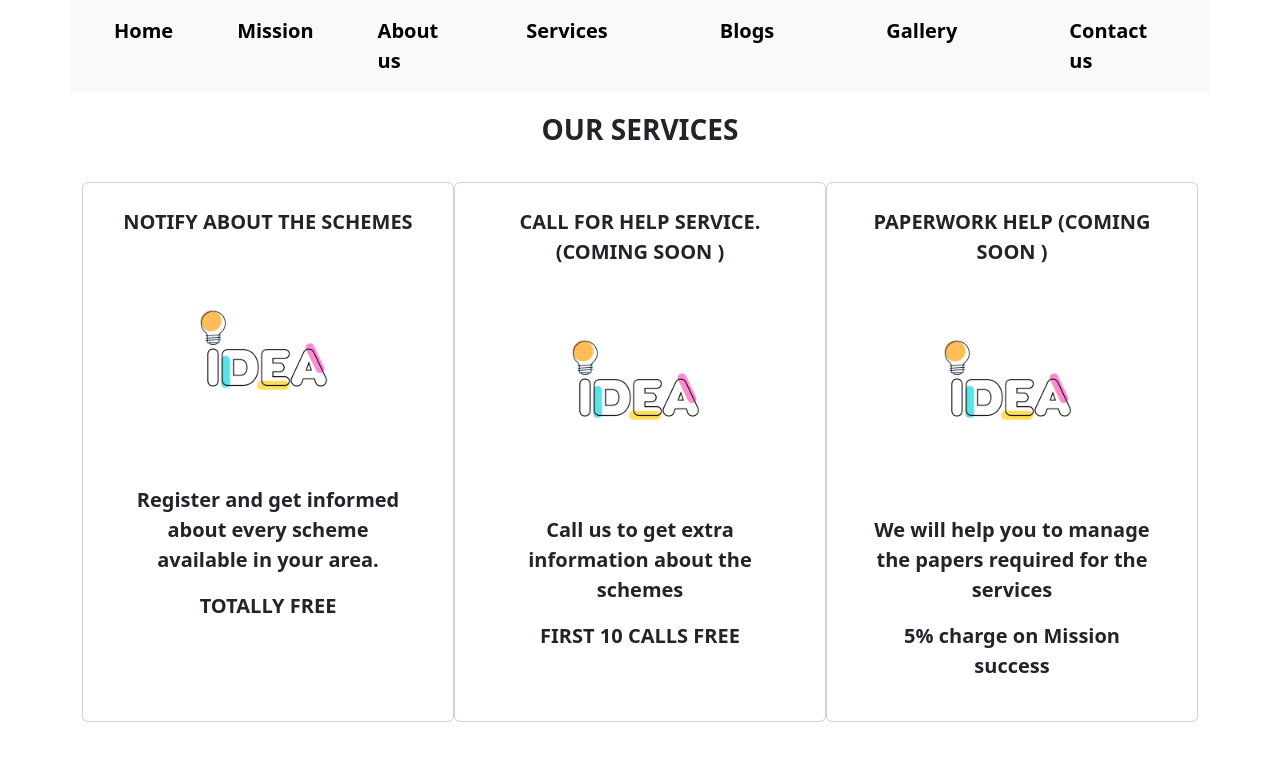
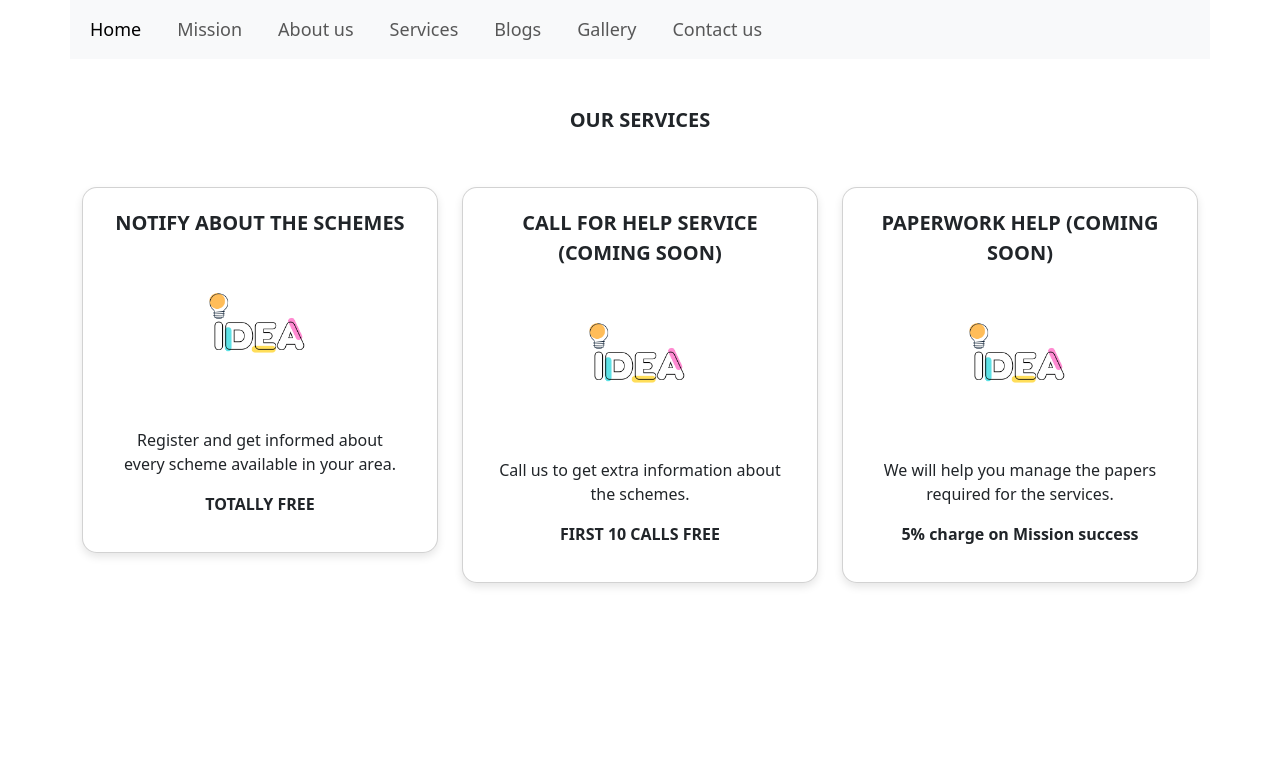
Before and after one commit to Ankit0200/Agri_concept, a Django app: page /accounts/services/ in a window 1280 px wide. Shown: the top 761 px of the page. Run offline with Django 5.2, Linux system fonts and the light colour scheme.

Commit message:
something added

```diff
--- a/templates/Accounts/services.html
+++ b/templates/Accounts/services.html
@@ -1,104 +1,135 @@
 {% extends 'base.html' %}
 {% load static %}
-{% block title %}Services {% endblock %}
+{% block title %}Services{% endblock %}
 {% block style %}
     <link rel="stylesheet" href="{% static 'style.css' %}">
+    <style>
+        .navbar-custom {
+            background-color: #f8f9fa;
+        }
+        .nav-link-custom {
+            margin-right: 20px;
+            font-size: 18px;
+            font-weight: 500;
+        }
+        .card-custom {
+            margin-top: 20px;
+            margin-bottom: 20px;
+            padding: 20px;
+            border-radius: 15px;
+            box-shadow: 0 4px 8px rgba(0, 0, 0, 0.1);
+        }
+        .card-img-custom {
+            height: 150px;
+            width: 150px;
+        }
+        .card-title-custom {
+            font-size: 20px;
+            font-weight: bold;
+        }
+        .card-text-custom {
+            font-size: 16px;
+        }
+        .container-custom {
+            margin-top: 30px;
+        }
+    </style>
 {% endblock %}
 
 {% block body %}
-
-    <body>
-    <div class="container upper p-0">
-        <nav class="navbar navbar-expand-lg bg-body-tertiary upper" style="background-color: white">
-            <div class="container-fluid upper">
+<body>
+    <div class="container p-0">
+        <nav class="navbar navbar-expand-lg navbar-light navbar-custom">
+            <div class="container-fluid">
                 <button class="navbar-toggler" type="button" data-bs-toggle="collapse"
-                        data-bs-target="#navbarTogglerDemo01"
-                        aria-controls="navbarTogglerDemo01" aria-expanded="false" aria-label="Toggle navigation">
+                        data-bs-target="#navbarTogglerDemo01" aria-controls="navbarTogglerDemo01"
+                        aria-expanded="false" aria-label="Toggle navigation">
                     <span class="navbar-toggler-icon"></span>
                 </button>
-                <div class="collapse navbar-collapse upper" id="navbarTogglerDemo01">
-                    <ul class="navbar-nav me-auto mb-2 mb-lg-0 upper">
+                <div class="collapse navbar-collapse" id="navbarTogglerDemo01">
+                    <ul class="navbar-nav me-auto mb-2 mb-lg-0">
                         <li class="nav-item">
-                            <a class="nav-link active mx-4" aria-current="page" href="#">Home</a>
+                            <a class="nav-link nav-link-custom active" aria-current="page" href="#">Home</a>
                         </li>
                         <li class="nav-item">
-                            <a class="nav-link active mx-4" aria-current="page" href="#">Mission</a>
+                            <a class="nav-link nav-link-custom" href="#">Mission</a>
                         </li>
                         <li class="nav-item">
-                            <a class="nav-link active mx-4" aria-current="page" href="#">About us</a>
+                            <a class="nav-link nav-link-custom" href="#">About us</a>
                         </li>
                         <li class="nav-item">
-                            <a class="nav-link active mx-5" aria-current="page" href="#">Services</a>
-                        </li>
-
-                        <li class="nav-item">
-                            <a class="nav-link active mx-5 ms-5" aria-current="page" href="#">Blogs</a>
+                            <a class="nav-link nav-link-custom" href="#">Services</a>
                         </li>
                         <li class="nav-item">
-                            <a class="nav-link active mx-5" aria-current="page" href="#"> Gallery </a>
+                            <a class="nav-link nav-link-custom" href="#">Blogs</a>
                         </li>
                         <li class="nav-item">
-                            <a class="nav-link active mx-5" aria-current="page" href="#">Contact us</a>
+                            <a class="nav-link nav-link-custom" href="#">Gallery</a>
+                        </li>
+                        <li class="nav-item">
+                            <a class="nav-link nav-link-custom" href="#">Contact us</a>
                         </li>
                     </ul>
                 </div>
             </div>
         </nav>
-
     </div>
-    <div class="container">
-        <div class="card border-0">
-            <div class="card-title text-center fw-bolder fs-3 mt-3">
+    <div class="container container-custom">
+        <div class="card border-0 text-center">
+            <div class="card-title card-title-custom mt-3">
                 OUR SERVICES
             </div>
-            <div class="container-fluid mt-4">
-                <div class="row">
-                    <div class="card col-lg-4  p-4 services ">
-                        <div class="card-title fw-bolder text-center fs-5">
+            <div class="row mt-4">
+                <div class="col-lg-4">
+                    <div class="card card-custom">
+                        <div class="card-title card-title-custom">
                             NOTIFY ABOUT THE SCHEMES
                         </div>
-                        <div class="card-body fw-bolder text-center fs-5">
-                            <img src="{% static 'images/Students.png' %}" class="rounded-circle text-center mt-2"
-                                 style="height: 200px; width: 200px;">
-                            <div class="card-text mt-3">Register and get informed about every scheme available in your
-                                area.
+                        <div class="card-body">
+                            <img src="{% static 'images/Students.png' %}" class="rounded-circle card-img-custom">
+                            <div class="card-text card-text-custom mt-3">
+                                Register and get informed about every scheme available in your area.
                             </div>
-                            <div class="card-text fw-bolder mt-3">TOTALLY FREE</div>
+                            <div class="card-text card-text-custom mt-3 fw-bold">
+                                TOTALLY FREE
+                            </div>
                         </div>
-
                     </div>
-
-                    <div class=" card col-lg-4 p-4 ">
-                        <div class="card-title fw-bolder text-center fs-5">
-                            CALL FOR HELP SERVICE.(COMING SOON )
+                </div>
+                <div class="col-lg-4">
+                    <div class="card card-custom">
+                        <div class="card-title card-title-custom">
+                            CALL FOR HELP SERVICE (COMING SOON)
                         </div>
-                        <div class="card-body fw-bolder text-center fs-5">
-                            <img src="{% static 'images/Students.png' %}" class="rounded-circle text-center mt-2"
-                                 style="height: 200px; width: 200px;">
-                            <div class="card-text mt-3">Call us to get extra information about the schemes</div>
-                            <div class="card-text fw-bolder mt-3"> FIRST 10 CALLS FREE</div>
+                        <div class="card-body">
+                            <img src="{% static 'images/Students.png' %}" class="rounded-circle card-img-custom">
+                            <div class="card-text card-text-custom mt-3">
+                                Call us to get extra information about the schemes.
+                            </div>
+                            <div class="card-text card-text-custom mt-3 fw-bold">
+                                FIRST 10 CALLS FREE
+                            </div>
                         </div>
-
                     </div>
-                    <div class=" card col-lg-4  p-4 ">
-                        <div class="card-title fw-bolder text-center fs-5">
-                            PAPERWORK HELP (COMING SOON )
+                </div>
+                <div class="col-lg-4">
+                    <div class="card card-custom">
+                        <div class="card-title card-title-custom">
+                            PAPERWORK HELP (COMING SOON)
                         </div>
-                        <div class="card-body fw-bolder text-center fs-5">
-                            <img src="{% static 'images/Students.png' %}" class="rounded-circle text-center mt-2"
-                                 style="height: 200px; width: 200px;">
-                            <div class="card-text mt-3">We will help you to manage the papers required for the
-                                services
+                        <div class="card-body">
+                            <img src="{% static 'images/Students.png' %}" class="rounded-circle card-img-custom">
+                            <div class="card-text card-text-custom mt-3">
+                                We will help you manage the papers required for the services.
                             </div>
-                            <div class="card-text fw-bolder mt-3">5% charge on Mission success</div>
+                            <div class="card-text card-text-custom mt-3 fw-bold">
+                                5% charge on Mission success
+                            </div>
                         </div>
-
                     </div>
                 </div>
             </div>
         </div>
     </div>
-    </div>
-
-    </body>
+</body>
 {% endblock %}
```
Also changed, not shown: templates/Accounts/login.html (+46 -21 lines), templates/publish_news/news_publish_form.html (+35 -18 lines), media/pending_official_requests/screenshot_FauiRnQ.jpg (added), news_publishing/migrations/0001_initial.py.
